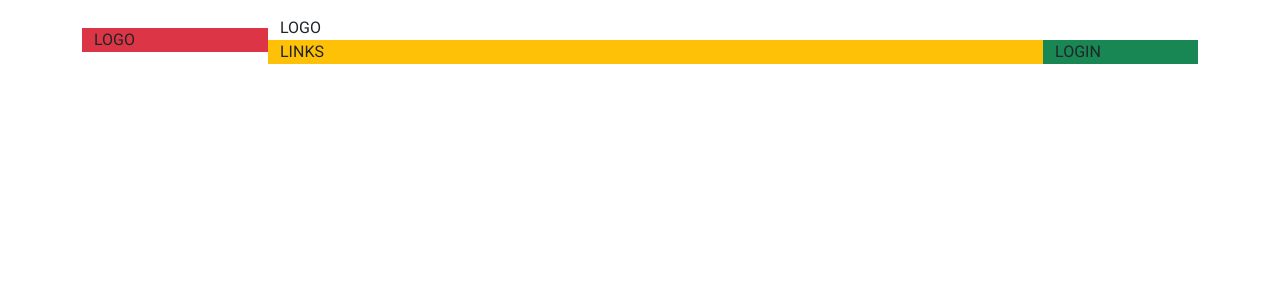
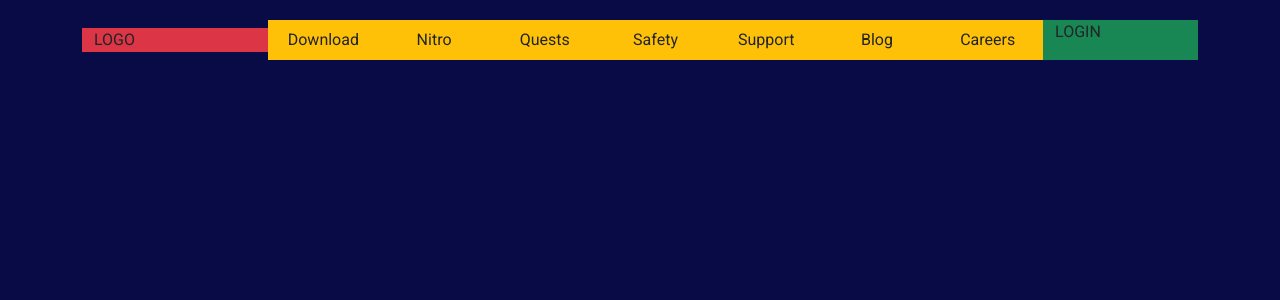
Before and after one commit to AlessandroPagliuca/clone-discord, an Angular app: page / in a window 1280 px wide. Shown: the top 300 px of the page. Built offline with nearby package versions, Linux system fonts and the light colour scheme.

Commit message:
responsive navbar

```diff
--- a/src/app/core/components/header/header.component.html
+++ b/src/app/core/components/header/header.component.html
@@ -1,23 +1,36 @@
 <header class="test d-flex justify-content-center align-items-stretch">
     <nav class="container-lg row justify-content-between test" [ngClass]="{'align-items-center': !isMenuOpen}">
-        <!--logo-->
+        <!--logo nav-->
         <div class="col-6 col-lg-2 bg-danger align-self-center">
             LOGO
         </div>
-        <!--hamburger menu-->
-        <div class="col-6 d-flex justify-content-end align-items-center d-block d-lg-none ">
-            <button mat-icon-button (click)="toggleMenu()" [ngClass]="{'hamburger-menu': isMenuOpen}">
-                <mat-icon>{{ isMenuOpen ? "close" : "menu" }}</mat-icon>
-            </button>
+        <!--btn hamburger menu-->
+        <div class="col-6 d-flex justify-content-end align-items-center d-block d-lg-none"
+            [ngClass]="{'hamburger-menu': isMenuOpen}">
+            <div class="row justify-content-end align-items-center">
+                <div class="col-12">
+                    <button mat-icon-button (click)="toggleMenu()">
+                        <mat-icon [ngClass]="{'black-icon': isMenuOpen, 'white-icon': !isMenuOpen}">{{ isMenuOpen ?
+                            "close" : "menu" }}</mat-icon>
+                    </button>
+                </div>
+            </div>
         </div>
         <div class="d-lg-block" [ngClass]="{'col-12 d-block off-canvas': isMenuOpen, 'col-lg-10 d-none': !isMenuOpen }">
             <div class="row" [ngClass]="{'justify-content-between': !isMenuOpen}">
-                <!--LOGO-->
-                <div>LOGO</div>
+                <!--logo off-canvas-->
+                <div class="col-6" [ngClass]="{'d-none': !isMenuOpen}">logo</div>
                 <!--links-->
-                <div class="col-lg-10 bg-warning" [ngClass]="{'order-2 col-12': isMenuOpen}">LINKS</div>
+                <div class="col-lg-10 bg-warning" [ngClass]="{'order-2 col-12': isMenuOpen}">
+                    <ul class="row navbar-links align-items-center h-100">
+                        @for (link of linksArrayForTest; track $index) {
+                        <li [ngClass]="{'col-12 p-3': isMenuOpen, 'col text-center': !isMenuOpen}">{{link.link}}
+                        </li>
+                        }
+                    </ul>
+                </div>
                 <!--btn login-->
-                <div class="col-lg-2 bg-success" [ngClass]="{'order-1 col-12': isMenuOpen}">
+                <div class="col-lg-2 bg-success" [ngClass]="{'order-1 col-12 m-link': isMenuOpen}">
                     LOGIN
                 </div>
             </div>
--- a/src/app/core/components/header/header.component.scss
+++ b/src/app/core/components/header/header.component.scss
@@ -3,7 +3,7 @@ header {
 
   .off-canvas {
     z-index: 100;
-    padding-top: 80px;
+    padding-top: 28px;
     position: absolute;
     top: 1;
     right: 0;
@@ -14,8 +14,22 @@ header {
     border-top-left-radius: 10px;
     border: 1px solid grey;
   }
+  .m-link {
+    margin-top: 52px;
+  }
+  .hamburger-menu {
+    z-index: 101;
+  }
+
+  .navbar-links {
+    list-style: none;
+    padding: 0;
+  }
+
+  .white-icon {
+    color: white;
+  }
+  .black-icon {
+    color: black;
+  }
 }
-
-.hamburger-menu {
-  z-index: 101;
-}
--- a/src/app/core/components/header/header.component.ts
+++ b/src/app/core/components/header/header.component.ts
@@ -14,6 +14,36 @@ import { BreakpointObserver, BreakpointState } from '@angular/cdk/layout';
 export class HeaderComponent {
   protected isMenuOpen: boolean = false;
 
+  protected linksArrayForTest: any = [
+    {
+      routePage: 'http://',
+      link: 'Download'
+    },
+    {
+      routePage: 'http://',
+      link: 'Nitro'
+    },
+    {
+      routePage: 'http://',
+      link: 'Quests'
+    },
+    {
+      routePage: 'http://',
+      link: 'Safety'
+    },
+    {
+      routePage: 'http://',
+      link: 'Support'
+    },
+    {
+      routePage: 'http://',
+      link: 'Blog'
+    },
+    {
+      routePage: 'http://',
+      link: 'Careers'
+    },
+  ]
   constructor(private breakpointObserver: BreakpointObserver) {
     // detect screen size changes
     this.breakpointObserver.observe([
@@ -29,5 +59,4 @@ export class HeaderComponent {
   toggleMenu() {
     this.isMenuOpen = !this.isMenuOpen;
   }
-
 }
--- a/src/styles.scss
+++ b/src/styles.scss
@@ -1,4 +1,11 @@
 /* You can add global styles to this file, and also import other style files */
 @use "bootstrap/scss/bootstrap";
-html, body { height: 100%; }
-body { margin: 0; font-family: Roboto, "Helvetica Neue", sans-serif; }
+html,
+body {
+  height: 100%;
+}
+body {
+  margin: 0;
+  font-family: Roboto, "Helvetica Neue", sans-serif;
+  background-color: #090b46;
+}
```
